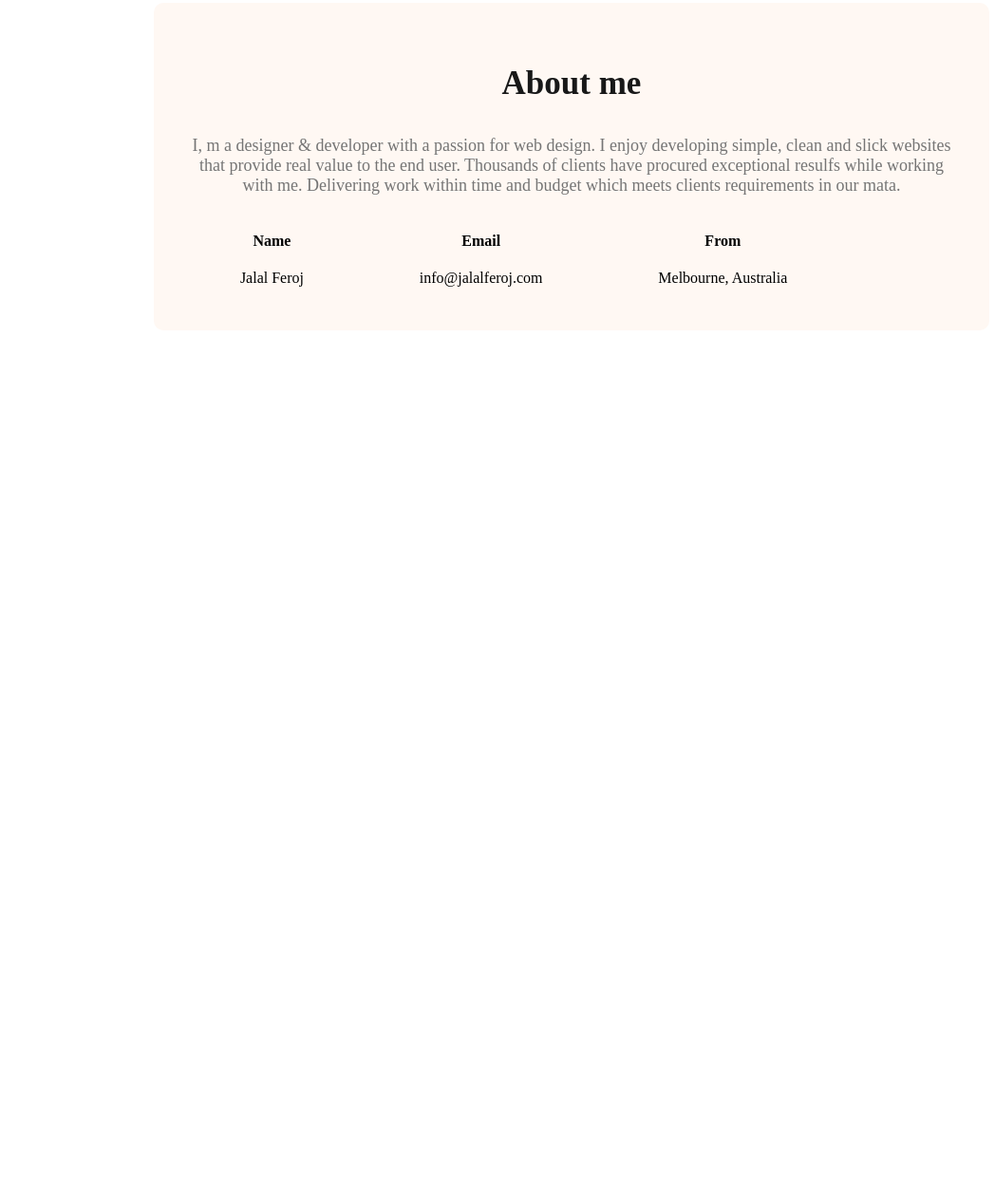
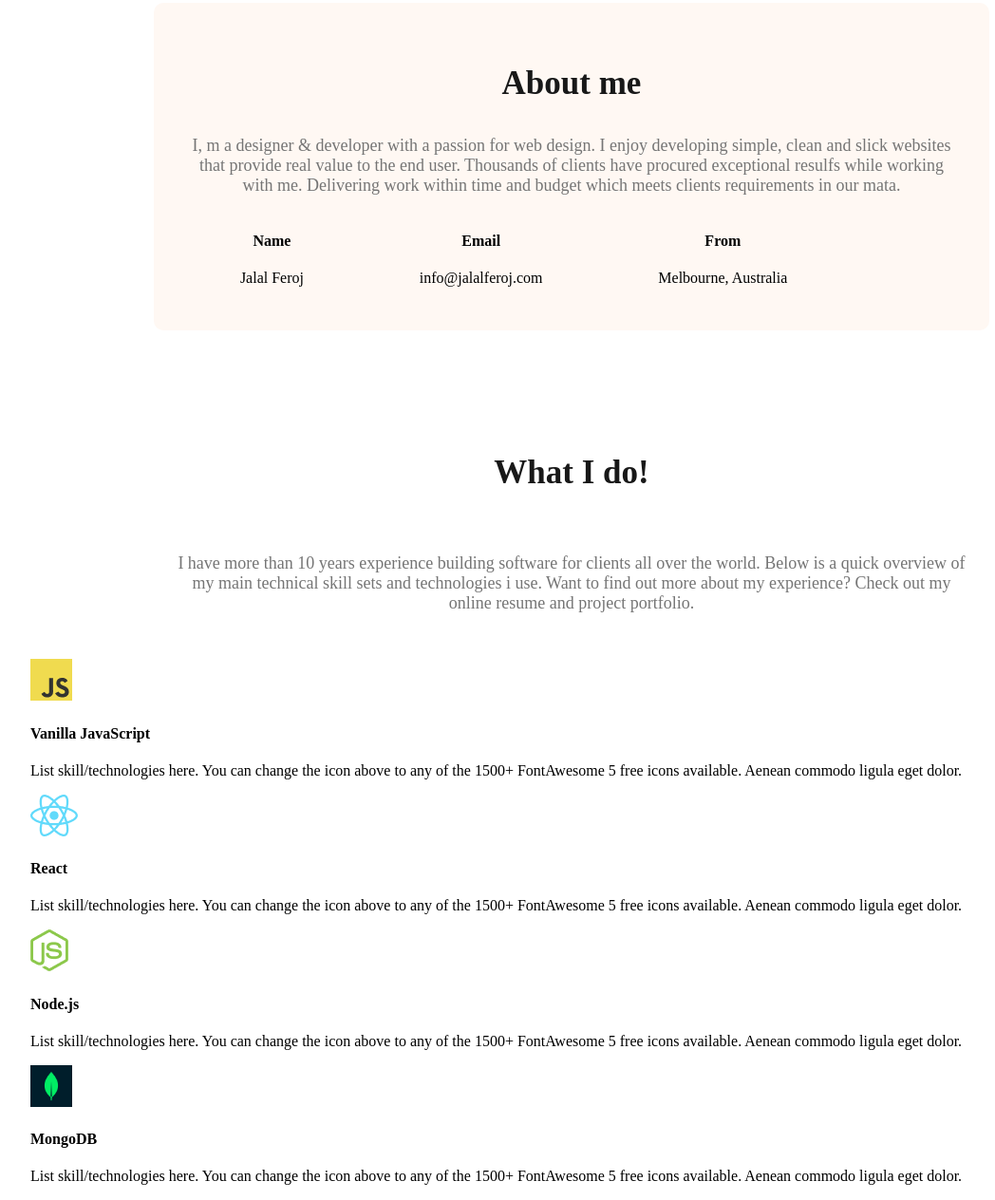
Before and after one commit to jalalferoj/Developer-Portfolio, a plain HTML site: page index.html in a window 1280 px wide. Shown: the part 886-2150 px from the top of the page at 95% size, without its empty margins (38-1086 px from the left). Before the commit the page ends 1364 px from the top, so only its background shows below. Drawn offline with Linux system fonts and the light colour scheme.

Commit message:
what i do info

```diff
--- a/index.html
+++ b/index.html
@@ -58,6 +58,47 @@
 
                 </div>
            </section>
+            <!--what i do section start-->
+           <section>
+            <h3 class="section-title">What I do!</h3>
+            <P id="what-i-do-description" class="section-description">I have more than 10 years experience
+                building software for clients all over the world.
+                Below is a quick overview of my main technical skill sets and
+                technologies i use. Want to find out more about my experience?
+                Check out my online resume and project portfolio.
+            </P>
+            <div class="skills-container">
+                <!--.skill*4>img+h4.skill-title+p.skill-description-->
+                <div class="skill">
+                    <img src="images/icons/js.png" alt="">
+                    <h4 class="skill-title">Vanilla JavaScript</h4>
+                    <p class="skill-description">List skill/technologies here. You can change the icon
+                        above to any of the 1500+ FontAwesome 5 free icons available. Aenean commodo
+                        ligula eget dolor.</p>
+                </div>
+                <div class="skill">
+                    <img src="images/icons/react.png" alt="">
+                    <h4 class="skill-title">React</h4>
+                    <p class="skill-description">List skill/technologies here. You can change the icon
+                        above to any of the 1500+ FontAwesome 5 free icons available. Aenean commodo
+                        ligula eget dolor.</p>
+                </div>
+                <div class="skill">
+                    <img src="images/icons/nodejs.png" alt="">
+                    <h4 class="skill-title">Node.js</h4>
+                    <p class="skill-description">List skill/technologies here. You can change the icon
+                        above to any of the 1500+ FontAwesome 5 free icons available. Aenean commodo
+                        ligula eget dolor.</p>
+                </div>
+                <div class="skill">
+                    <img src="images/icons/mongo.png" alt="">
+                    <h4 class="skill-title">MongoDB</h4>
+                    <p class="skill-description">List skill/technologies here. You can change the
+                        icon above to any of the 1500+ FontAwesome 5 free icons available. Aenean
+                        commodo ligula eget dolor.</p>
+                </div>
+            </div>
+           </section>
         </main>
         <footer>
 
--- a/styles/portfolio.css
+++ b/styles/portfolio.css
@@ -110,3 +110,6 @@ main{
 .about-info{
     text-align: center;
 }
+#what-i-do-description{
+    padding: 30px 150px;
+}
```
